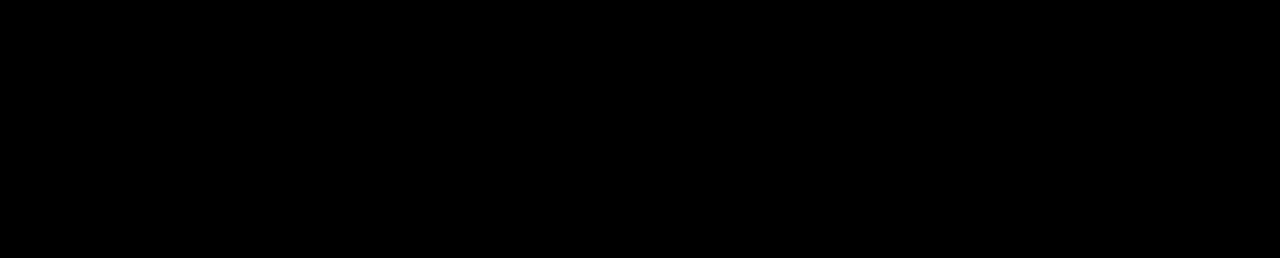
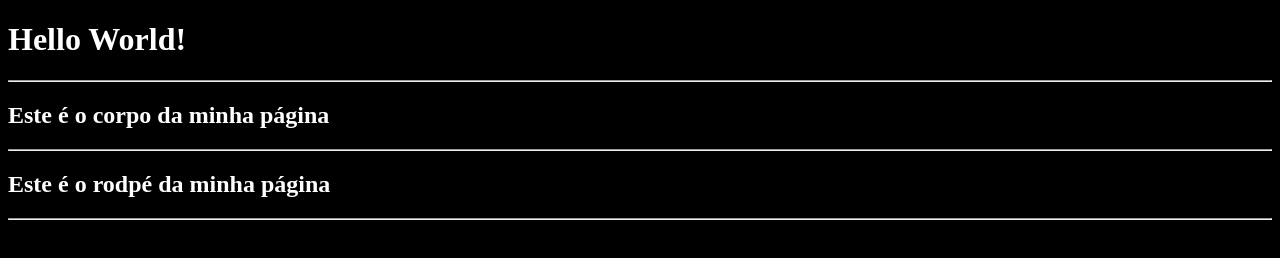
Before and after one commit to Luigiverderio/Initial-Commits, a plain HTML site: page Index.html in a window 1280 px wide. Drawn offline with Linux system fonts and the light colour scheme.

Commit message:
some changes in structure

```diff
--- a/Index.html
+++ b/Index.html
@@ -1,21 +1,26 @@
 <!DOCTYPE html>
 <html lang="pt-br">
+
 <head>
     <meta charset="UTF-8">
     <meta name="viewport" content="width=device-width, initial-scale=1.0">
     <link rel="stylesheet" href="/src/css/styles.css">
     <title>Test</title>
 </head>
+
 <body>
     <header>
-    <h1>Hello World!</h1>
-    <p>Estou alterando dados para dar um commit</p>
+        <h1>Hello World!</h1>
     </header>
     <main>
+        <hr>
         <h2>Este é o corpo da minha página</h2>
     </main>
     <footer>
+        <hr>
         <h2>Este é o rodpé da minha página</h2>
+        <hr>
     </footer>
 </body>
+
 </html>
--- a/src/css/styles.css
+++ b/src/css/styles.css
@@ -1,3 +1,4 @@
 body{
     background-color: black;
+    color: white;
 }
```
